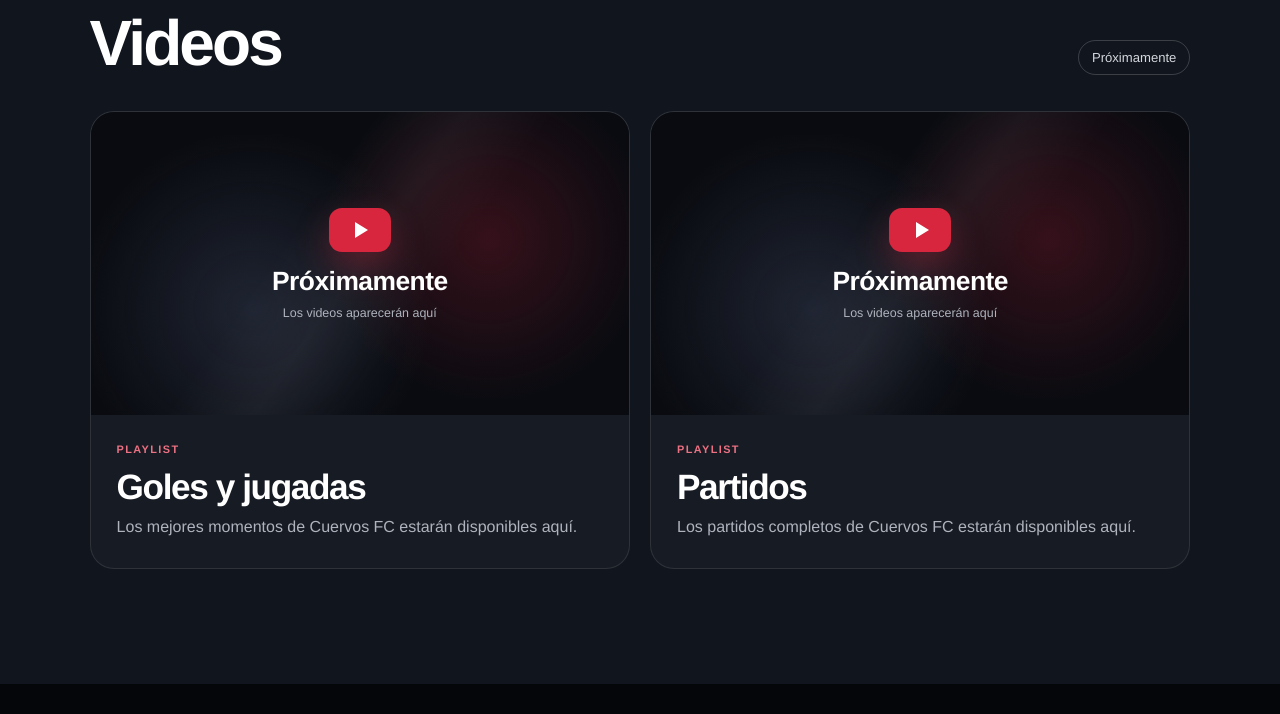
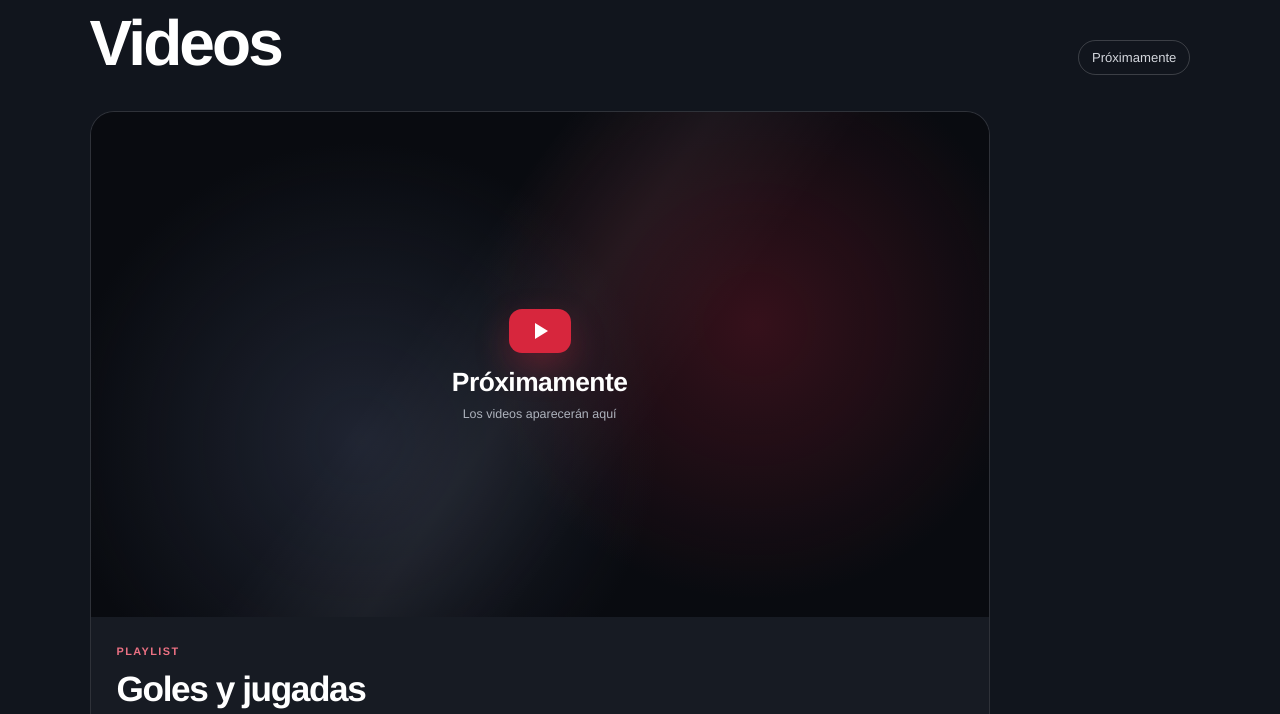
Before and after one commit to celsohdz/cuervos-fc-estadisticas, a plain HTML site: page cuervos-fc.html in a window 1280 px wide. Shown: the part 7880-8594 px from the top of the page. Drawn offline with Linux system fonts and the light colour scheme.

Commit message:
Deja una sola playlist en Cuervos FC

```diff
--- a/cuervos-fc.html
+++ b/cuervos-fc.html
@@ -178,20 +178,13 @@
         </div>
         <span class="section-tag">Próximamente</span>
       </div>
-      <div class="playlist-showcase">
+      <div class="playlist-showcase playlist-showcase-single">
         <article class="playlist-panel">
           <div class="playlist-player playlist-empty" data-playlist="PLBeEicVfh2jo" aria-label="Playlist Goles y jugadas, próximamente">
             <div class="playlist-placeholder"><span class="playlist-play" aria-hidden="true"></span><strong>Próximamente</strong><small>Los videos aparecerán aquí</small></div>
             <div class="playlist-embed" aria-hidden="true"></div>
           </div>
           <div class="playlist-copy"><span>Playlist</span><h3>Goles y jugadas</h3><p>Los mejores momentos de Cuervos FC estarán disponibles aquí.</p></div>
-        </article>
-        <article class="playlist-panel">
-          <div class="playlist-player playlist-empty" data-playlist="PLKeGcTfNb5Og" aria-label="Playlist Partidos, próximamente">
-            <div class="playlist-placeholder"><span class="playlist-play" aria-hidden="true"></span><strong>Próximamente</strong><small>Los videos aparecerán aquí</small></div>
-            <div class="playlist-embed" aria-hidden="true"></div>
-          </div>
-          <div class="playlist-copy"><span>Playlist</span><h3>Partidos</h3><p>Los partidos completos de Cuervos FC estarán disponibles aquí.</p></div>
         </article>
       </div>
     </section>
--- a/styles.css
+++ b/styles.css
@@ -344,6 +344,7 @@ tbody tr:hover td:first-child { background: #f7f6f2; }
 .section-videos .eyebrow { color: #ec7183; }
 .section-videos .section-tag { color: #d4d7dd; border-color: rgba(255,255,255,.18); }
 .playlist-showcase { display: grid; grid-template-columns: repeat(2, minmax(0, 1fr)); gap: 20px; }
+.playlist-showcase-single { grid-template-columns: minmax(0, 1fr); max-width: 900px; }
 .playlist-panel { overflow: hidden; background: #171b23; border: 1px solid rgba(255,255,255,.1); border-radius: 24px; }
 .playlist-player { aspect-ratio: 16 / 9; background: #050609; }
 .playlist-player iframe { display: block; width: 100%; height: 100%; border: 0; }
```
